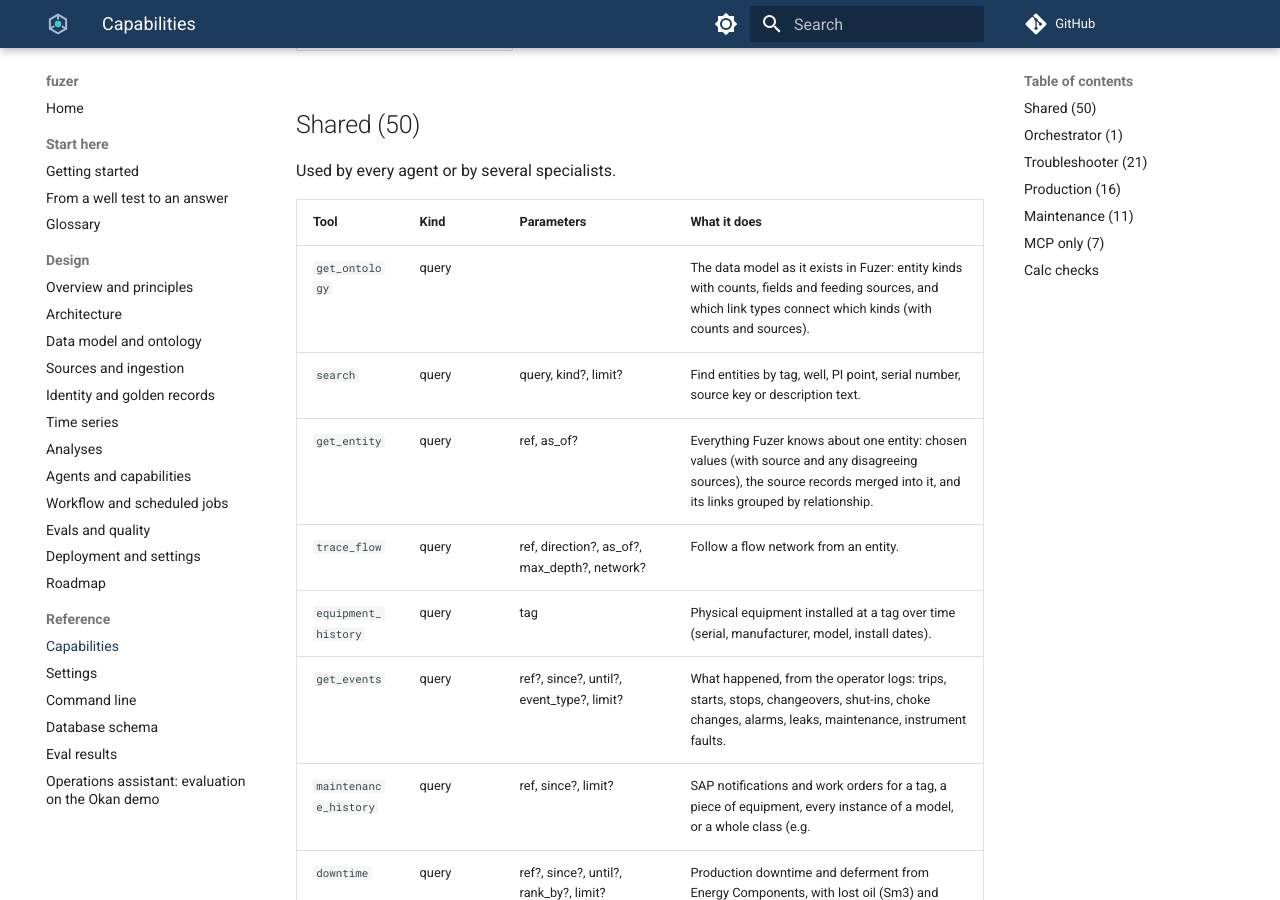
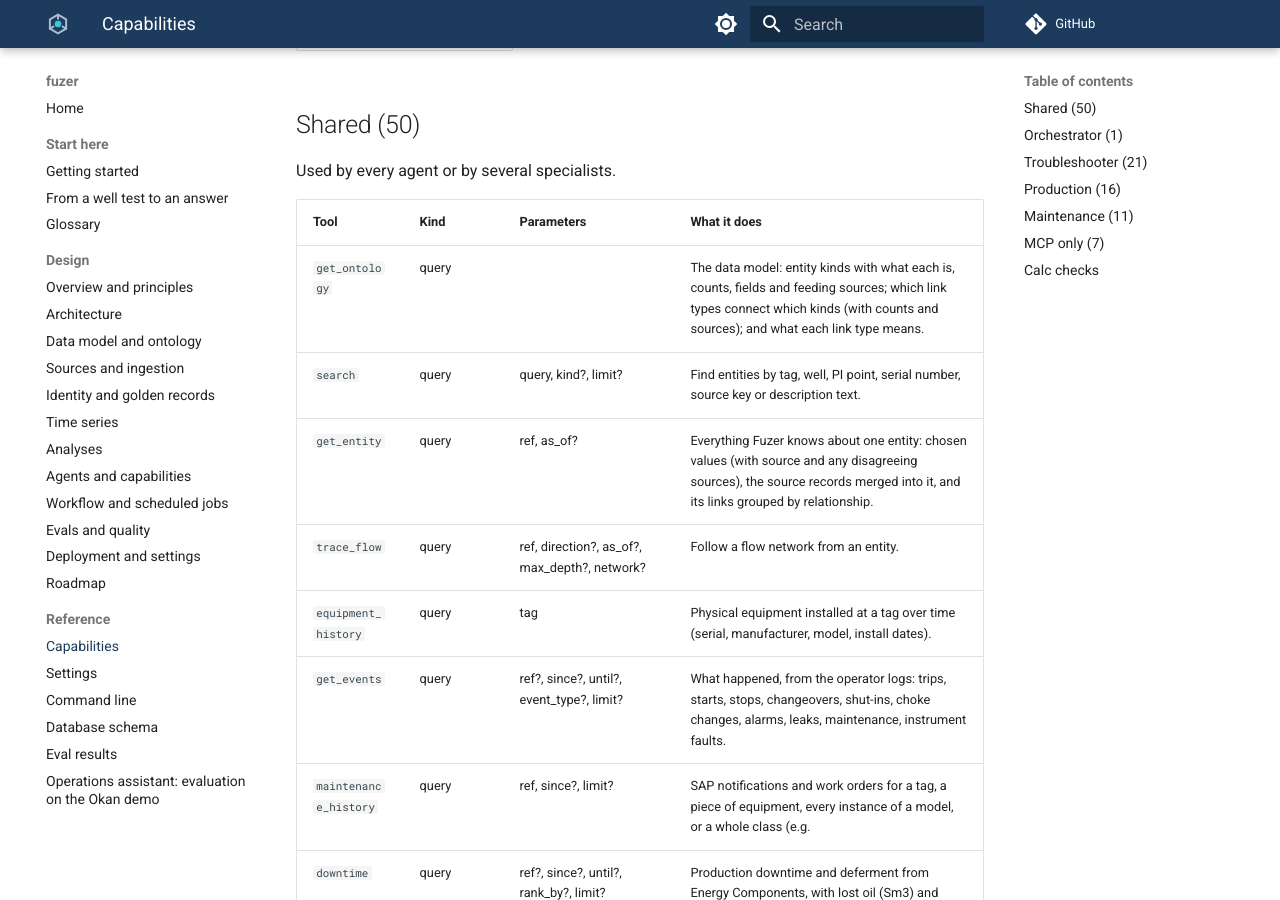
Before and after one commit to areed145/fuzer, an MkDocs documentation site: the page built from docs/capabilities.md, in a window 1280 px wide and 900 px high, scrolled down 424 px. Built offline with MkDocs 1.6.1 and Material for MkDocs 9.7.7, drawn with Linux system fonts in a browser that asks for light colours; comment, search, counter and statistics services are not loaded.

Commit message:
Regenerate the capability catalogue; the ontology test uses kinds that aren't shipped
Co-Authored-By: Claude Opus 5.5 <noreply@anthropic.com>

```diff
--- a/docs/capabilities.md
+++ b/docs/capabilities.md
@@ -15,7 +15,7 @@ Used by every agent or by several specialists.
 
 | Tool | Kind | Parameters | What it does |
 |---|---|---|---|
-| `get_ontology` | query |  | The data model as it exists in Fuzer: entity kinds with counts, fields and feeding sources, and which link types connect which kinds (with counts and sources). |
+| `get_ontology` | query |  | The data model: entity kinds with what each is, counts, fields and feeding sources; which link types connect which kinds (with counts and sources); and what each link type means. |
 | `search` | query | query, kind?, limit? | Find entities by tag, well, PI point, serial number, source key or description text. |
 | `get_entity` | query | ref, as_of? | Everything Fuzer knows about one entity: chosen values (with source and any disagreeing sources), the source records merged into it, and its links grouped by relationship. |
 | `trace_flow` | query | ref, direction?, as_of?, max_depth?, network? | Follow a flow network from an entity. |
```
Also changed, not shown: 1 other file.
